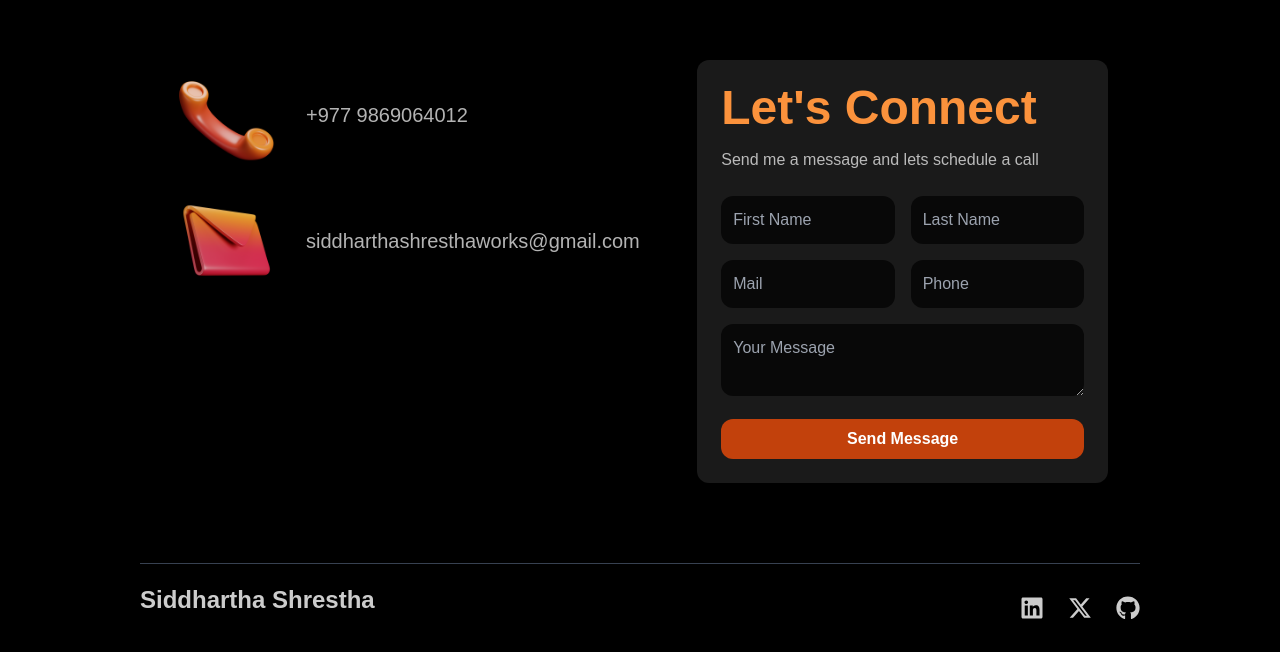
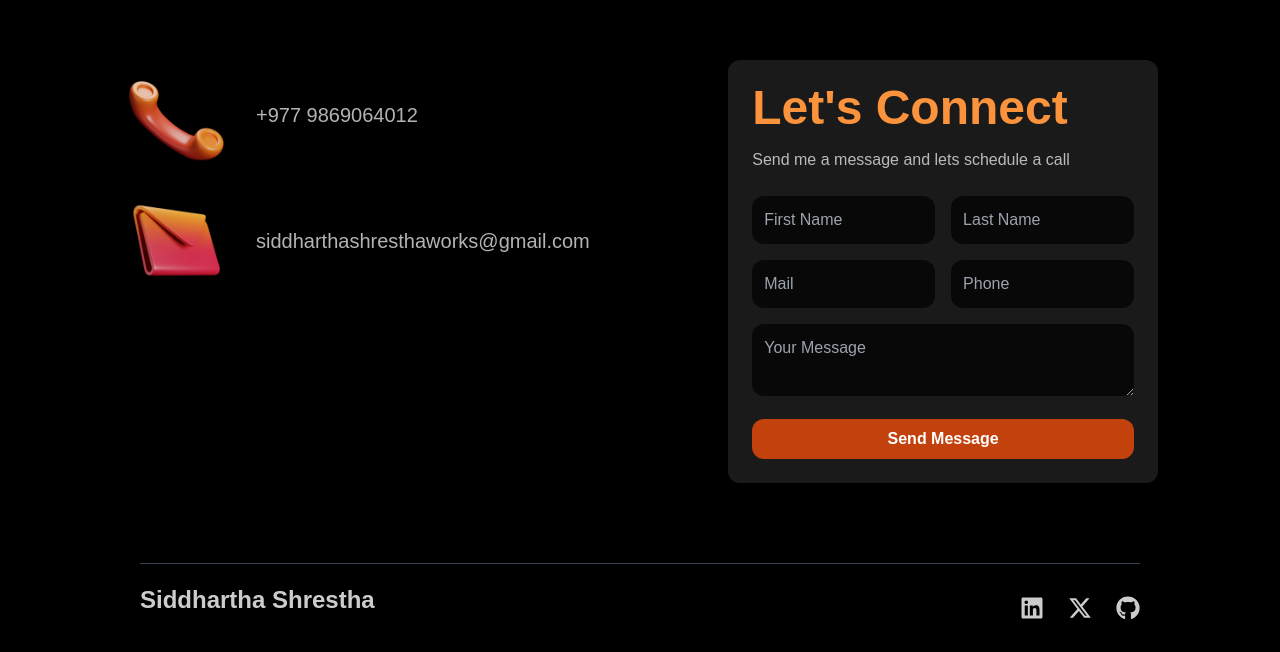
Before and after one commit to SiddharthaWork/portfolio, a Next.js app: page / in a window 1280 px wide. Shown: the part 4545-5197 px from the top of the page. Built offline with nearby package versions, Linux system fonts and the light colour scheme.

Commit message:
changes in  contact form

```diff
--- a/src/components/Contact.tsx
+++ b/src/components/Contact.tsx
@@ -6,7 +6,7 @@ import email from '../assets/mail.png';
 
 const Contact = () => {
   return (
-    <div    className='max-w-[1000px] mx-auto
+    <div    className='max-w-[1100px] mx-auto
     flex flex-col lg:flex-row text-white/70 p-8
     rounded-lg space-y-8 lg:space-y-0 lg:space-x-8
     ' id="contact"  >
@@ -27,7 +27,7 @@ const Contact = () => {
             </ul>
 
         </div>
-        <div className='flex justify-content-end md:pl-32'>
+        <div className='flex justify-content-end md:pl-48'>
         <div className='bg-white/10 p-6 rounded-xl max-w-[1550px]'>
             <h2 className='text-5xl font-bold text-orange-400 mb-4'>
                 Let's Connect
```
